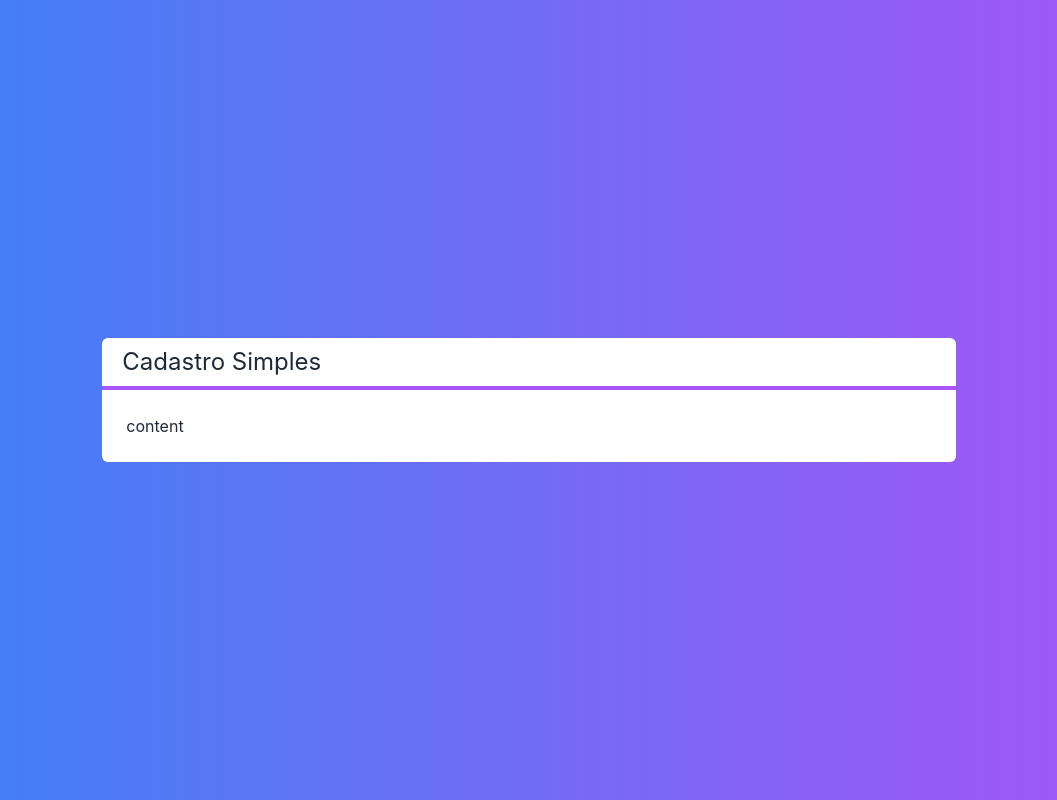
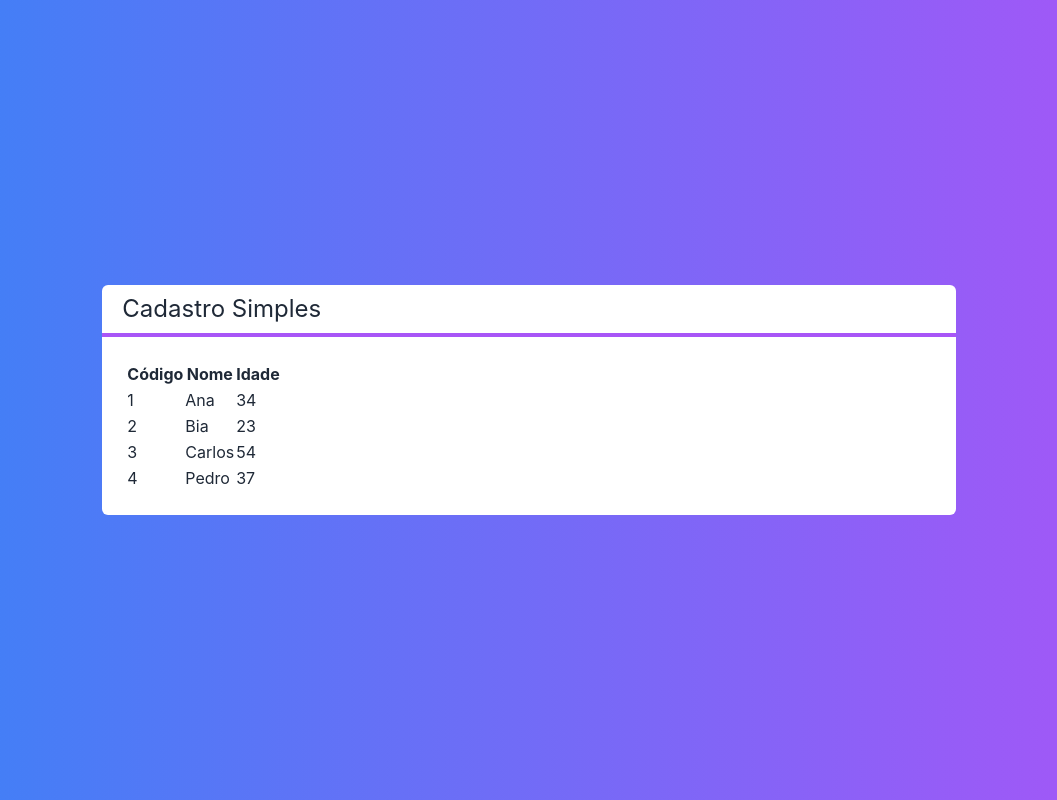
Before and after one commit to AfonsoMachado/next-crud, a Next.js app: page / in a window 1280 px wide. Shown: the whole page, without its empty margins (111-1168 px from the left). Built offline with nearby package versions, Linux system fonts and the light colour scheme.

Commit message:
render table

```diff
--- /dev/null
+++ b/src/components/Table.tsx
@@ -0,0 +1,36 @@
+import Client from "../core/Client";
+
+interface TableProps {
+  clients: Client[];
+}
+
+export default function Table(props: TableProps) {
+  function renderHeader() {
+    return (
+      <tr>
+        <th>Código</th>
+        <th>Nome</th>
+        <th>Idade</th>
+      </tr>
+    );
+  }
+
+  function renderBody() {
+    return props.clients?.map((client, i) => {
+      return (
+        <tr key={client.id}>
+          <td>{client.id}</td>
+          <td>{client.name}</td>
+          <td>{client.age}</td>
+        </tr>
+      );
+    });
+  }
+
+  return (
+    <table>
+      <thead>{renderHeader()}</thead>
+      <tbody>{renderBody()}</tbody>
+    </table>
+  );
+}
--- a/src/pages/index.tsx
+++ b/src/pages/index.tsx
@@ -1,6 +1,15 @@
 import Layout from "../components/Layout";
+import Table from "../components/Table";
+import Client from "../core/Client";
 
 export default function Home() {
+  const clients = [
+    new Client("Ana", 34, "1"),
+    new Client("Bia", 23, "2"),
+    new Client("Carlos", 54, "3"),
+    new Client("Pedro", 37, "4"),
+  ];
+
   return (
     <div
       className={`
@@ -10,7 +19,7 @@ export default function Home() {
     `}
     >
       <Layout title="Cadastro Simples">
-        <span>content</span>
+        <Table clients={clients}></Table>
       </Layout>
     </div>
   );
```
